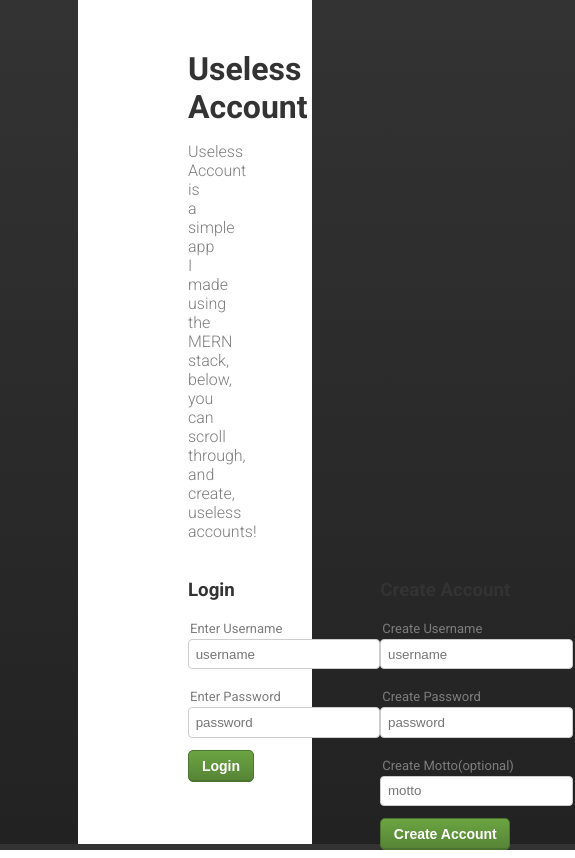
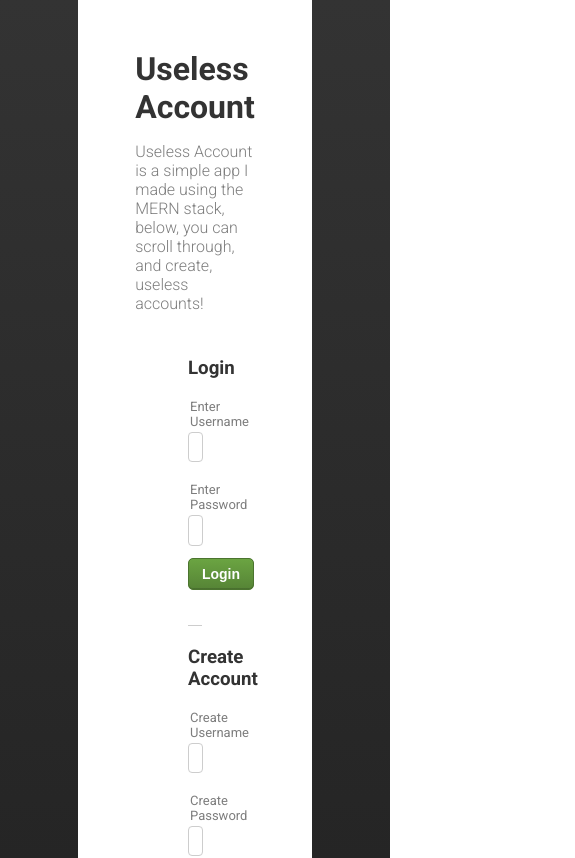
Before and after one commit to MichaelSpencer1995/useless-account, a React (Create React App) app: page / in a window 390 px wide. Shown: the top 858 px of the page, 575 px wide, since content can reach past the window. Built offline with nearby package versions, Linux system fonts and the light colour scheme.

Commit message:
home page responsive

```diff
--- a/package.json
+++ b/package.json
@@ -12,6 +12,7 @@
     "path": "^0.12.7",
     "react": "^16.4.0",
     "react-dom": "^16.4.0",
+    "react-loader-spinner": "^2.1.0",
     "react-scripts": "1.1.4",
     "styled-components": "^3.3.2"
   },
--- a/src/App.js
+++ b/src/App.js
@@ -4,6 +4,7 @@ import CreateAccountForm from './components/create_account_form'
 import LoginForm from './components/login_form'
 import AccountsList from './components/accounts_list'
 import styled from 'styled-components'
+import Loader from 'react-loader-spinner'
 
 class App extends Component {
   constructor(props) {
@@ -17,6 +18,10 @@ class App extends Component {
       // loginView: false,
       // loadingView: false,
       // accountsView: true
+
+      // loginView: false,
+      // loadingView: true,
+      // accountsView: false
     }
   }
 
@@ -43,19 +48,32 @@ class App extends Component {
         </Container>
       )
     }
+    if(this.state.loadingView) {
+      return (
+        <Container>
+          <Loader
+            type="TailSpin"
+            color="#4caf50"
+            height="100"
+            width="100"
+          />
+        </Container>
+      )
+    }
   }
 }
 
 const Container = styled.div`
   width: 60%;
-  height: 100vh;
+  min-height: 100vh;
   background: white;
   margin: 0 auto;
   padding: 50px 110px;
   box-sizing: border-box;
   padding-bottom: 0;
-  // display: flex;
-  // justify-content: space-between;
+  display: flex;
+  flex-direction: column;
+  align-items: center;
 
   > * {
     // flex-basis: 48%;
@@ -64,15 +82,15 @@ const Container = styled.div`
 
 const FormsContainer = styled.div`
   display: flex;
+  width: 100%;
   justify-content: space-between;
   margin-top: 38px;
-
+  @media(max-width: 1040px) {
+    flex-direction: column;
+  }
   > * {
     flex-basis: 47.5%;
   }
 `
-const LeftContainer = styled.div``
-const RightContainer = styled.div``
-
 
 export default App
--- a/src/components/create_account_form.js
+++ b/src/components/create_account_form.js
@@ -83,14 +83,23 @@ class CreateAccountForm extends Component {
 const Container = styled.div`
     display: flex;
     flex-direction: column;
-    // justify-content: space-between;
+
+    @media(max-width: 1040px) {
+        margin-top: 35px;
+        border-top: #cdcdcd 1px solid;
+        h3 {
+            padding-top: 20px;
+        }
+    }
 
     form {
         width: 100%;
         display: flex;
         flex-direction: column;
+
         button {
             width: 130px;
+            margin-bottom: 60px;
         }
     }
 `
--- a/src/components/login_form.js
+++ b/src/components/login_form.js
@@ -73,7 +73,12 @@ class LoginForm extends Component {
 const Container = styled.div`
     display: flex;
     flex-direction: column;
-    // justify-content: space-between;
+
+    @media(max-width: 1040px) {
+        h3 {
+            margin-top: -10px;
+        }
+    }
 
     form {
         width: 100%;
```
